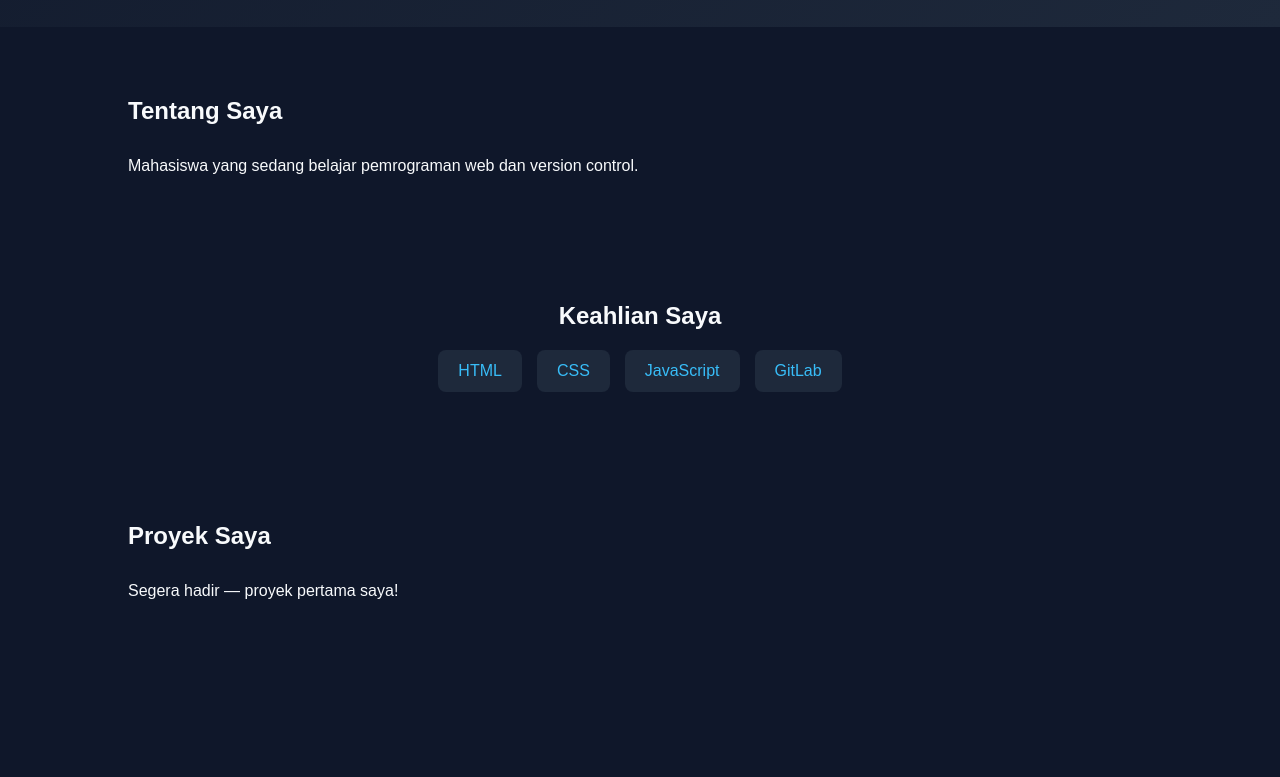
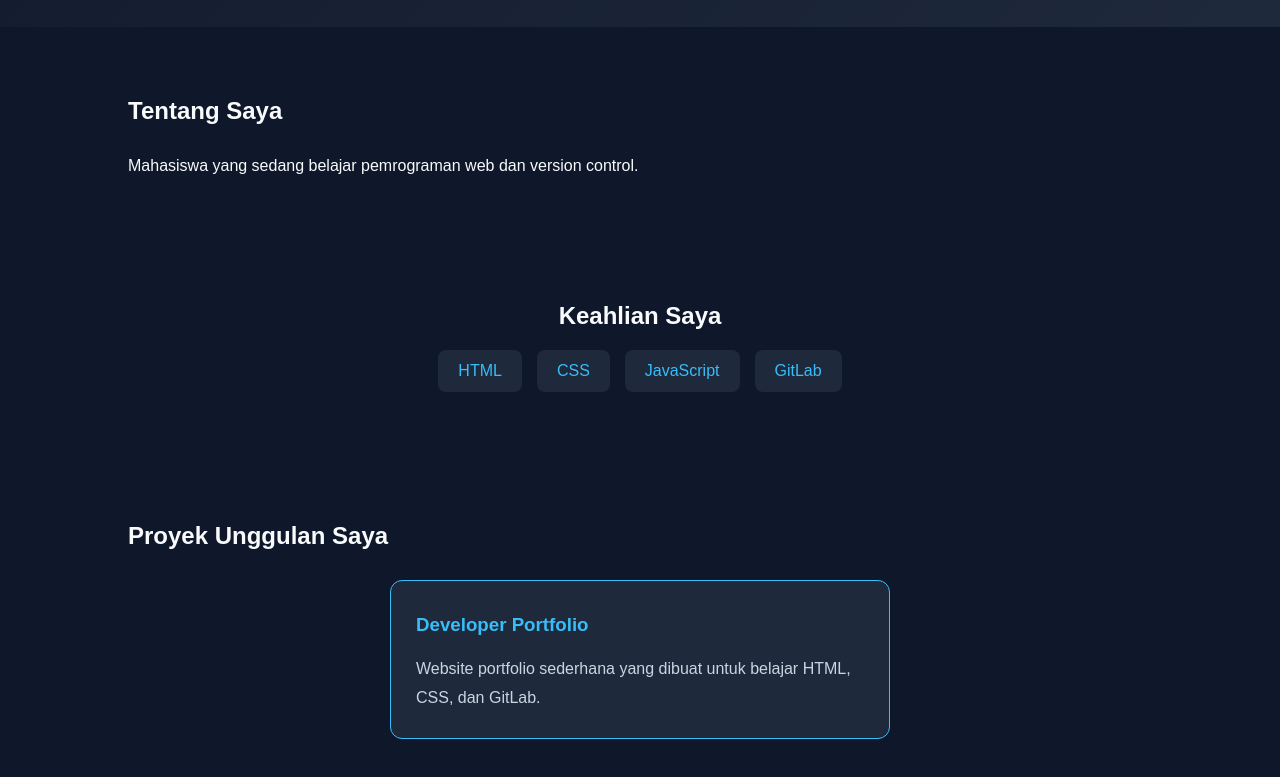
Before and after one commit to XCrusiderZ/devops-V, a plain HTML site: page index.html in a window 1280 px wide. Shown: the part 718-1495 px from the top of the page. Before the commit the page ends 1385 px from the top, so only its background shows below. Drawn offline with Linux system fonts and the light colour scheme.

Commit message:
project showcase

```diff
--- a/index.html
+++ b/index.html
@@ -44,8 +44,11 @@
         </section>
 
     <section id="projects" class="projects">
-        <h2>Proyek Saya</h2>
-        <p>Segera hadir — proyek pertama saya!</p>
+        <h2>Proyek Unggulan Saya</h2>
+        <div class="project-card">
+            <h3>Developer Portfolio</h3>
+            <p>Website portfolio sederhana yang dibuat untuk belajar HTML, CSS, dan GitLab.</p>
+        </div>
     </section>
 </body>
 </html>
--- a/style.css
+++ b/style.css
@@ -159,3 +159,22 @@ nav {
 .projects h2 {
     margin-bottom: 15px;
 }
+
+.project-card {
+    max-width: 500px;
+    margin: 20px auto 0;
+    padding: 25px;
+    background: #1e293b;
+    border-radius: 12px;
+    border: 1px solid #38bdf8;
+}
+
+.project-card h3 {
+    color: #38bdf8;
+    margin-bottom: 12px;
+}
+
+.project-card p {
+    color: #cbd5e1;
+    line-height: 1.8;
+}
```
